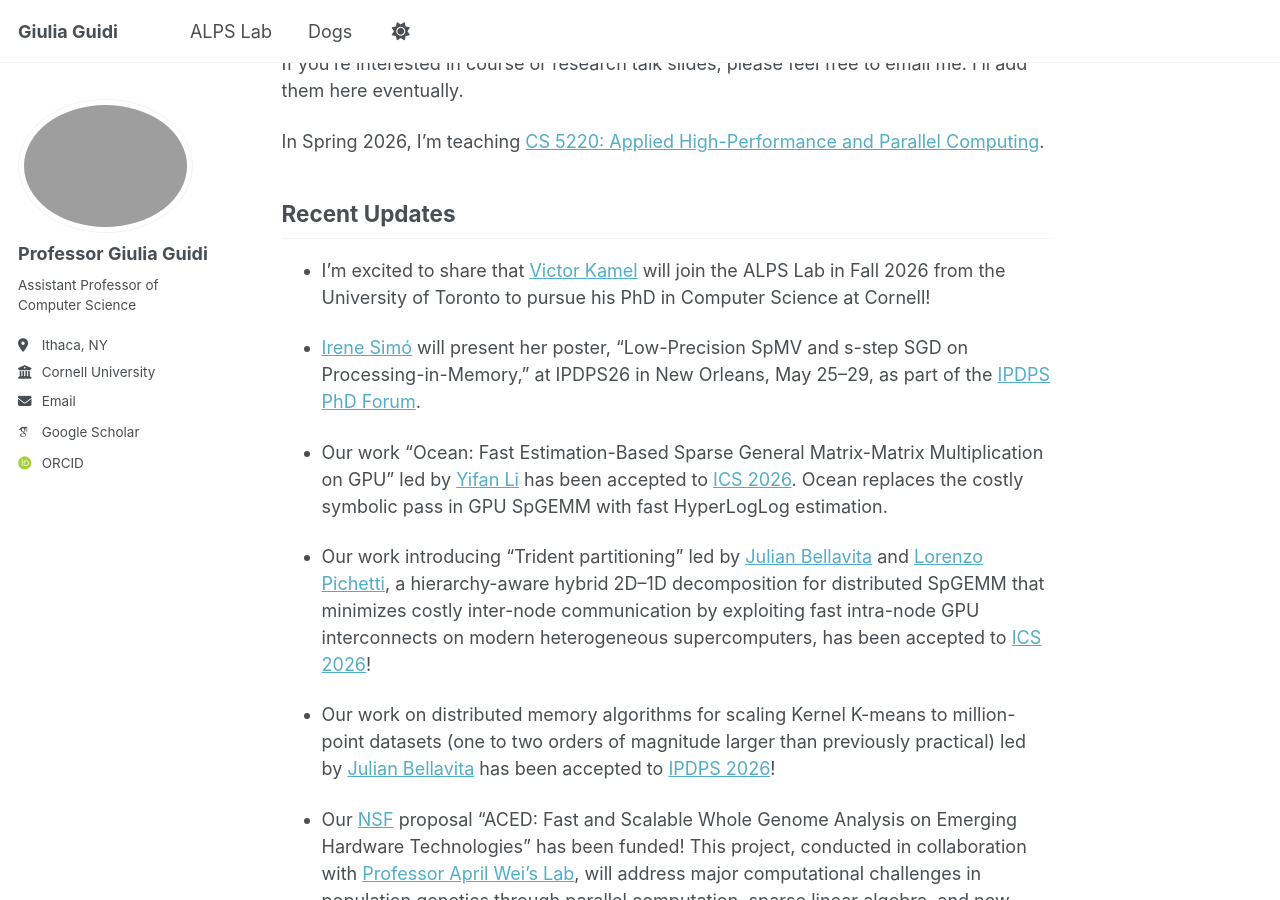
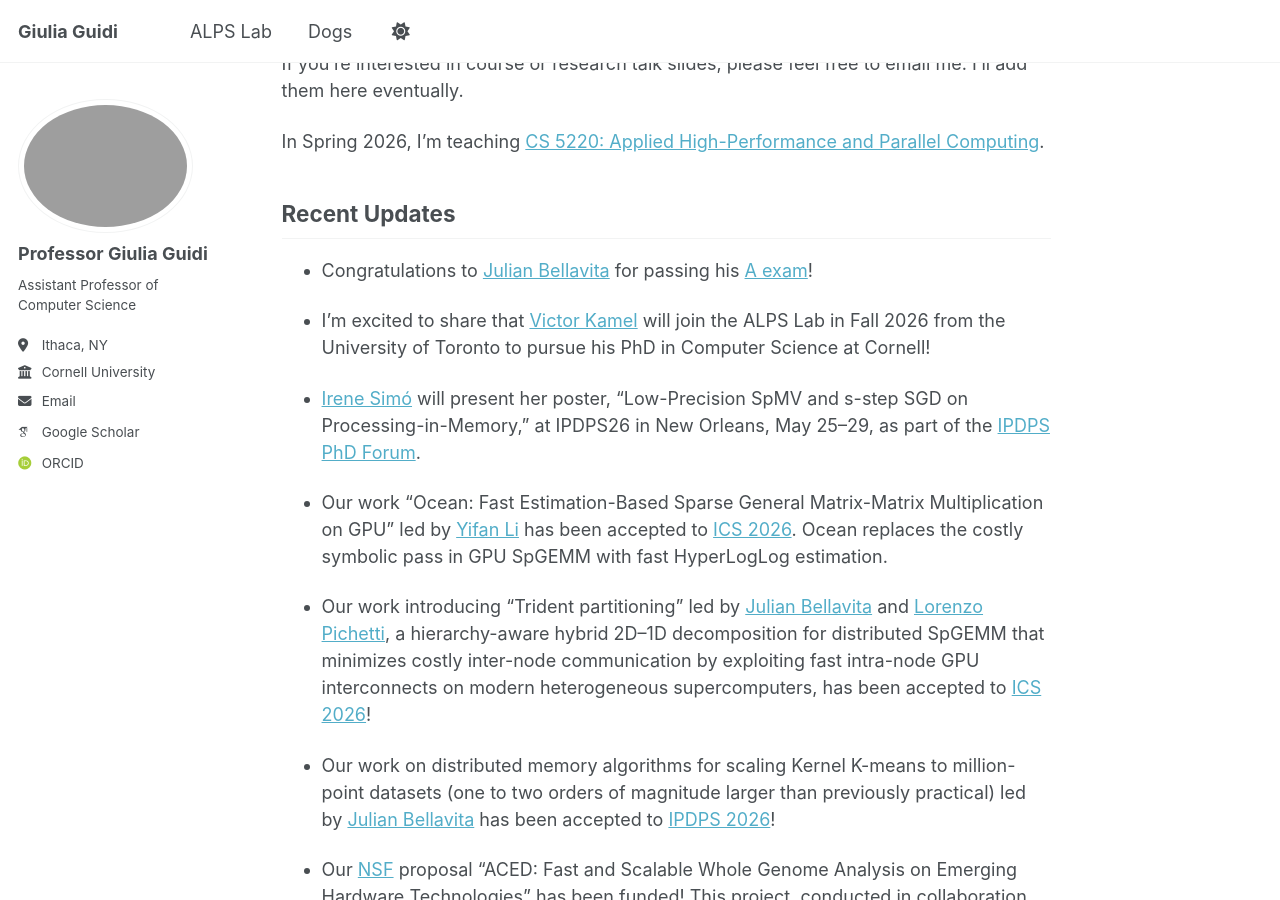
Before and after one commit to giuliaguidi/giuliaguidi.github.io, a Jekyll site: the page built from _pages/about.md, in a window 1280 px wide and 900 px high, scrolled down 820 px. Built offline with Jekyll 4.4.1, drawn with Linux system fonts in a browser that asks for light colours; some web fonts are replaced.

Commit message:
Add recent updates for Julian and Victor

```diff
--- a/_pages/about.md
+++ b/_pages/about.md
@@ -30,6 +30,8 @@ In Spring 2026, I'm teaching [CS 5220: Applied High-Performance and Parallel Com
 
 Recent Updates
 ------
+
+- Congratulations to [Julian Bellavita](https://hooninator.github.io/website.github.io/) for passing his [A exam](https://gradschool.cornell.edu/academic-progress/degrees-fields/research-degree-requirements/advancing-to-doctoral-candidacy/)!
 
 - I'm excited to share that [Victor Kamel](https://www.cs.toronto.edu/~vkamel/) will join the ALPS Lab in Fall 2026 from the University of Toronto to pursue his PhD in Computer Science at Cornell!
 
```
